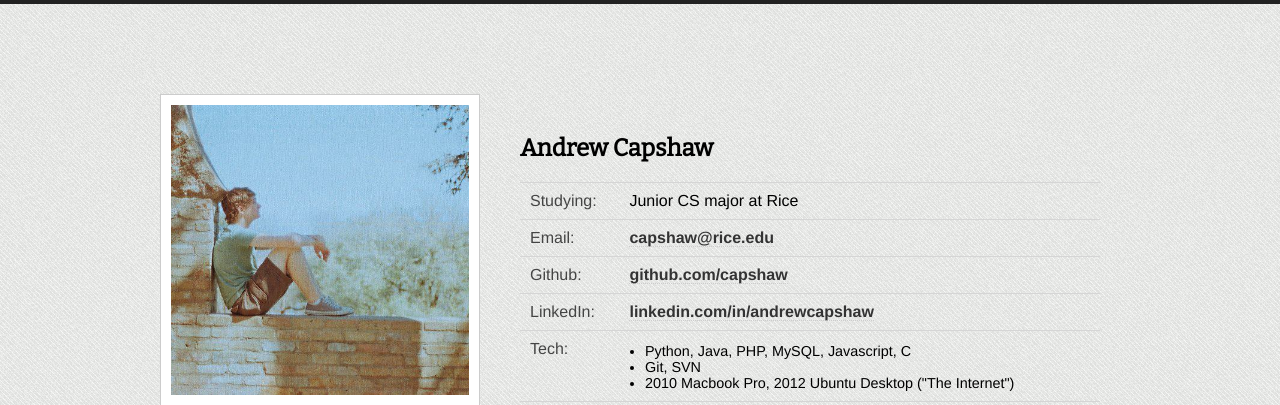
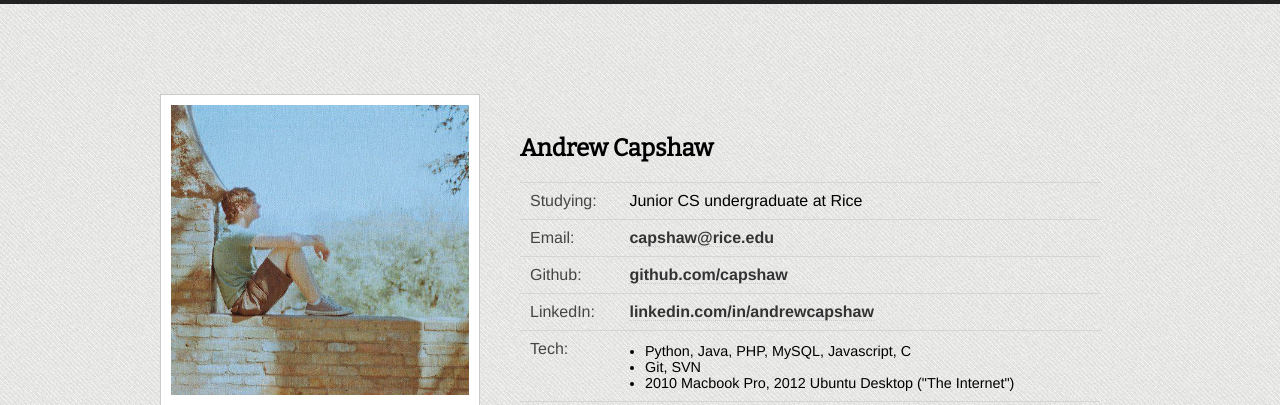
Before and after one commit to capshaw/capshaw.me, a PHP site: page / in a window 1280 px wide. Shown: the top 405 px of the page. Run offline with PHP 8.4, Linux system fonts and the light colour scheme.

Commit message:
Updated one word on info section

```diff
--- a/index.php
+++ b/index.php
@@ -63,7 +63,7 @@
 							<ul id='about-list'>
 								<li>
 									<span>Studying:</span>
-									Junior CS major at Rice
+									Junior CS undergraduate at Rice
 								</li>
 								<li>
 									<span>Email:</span>
```
